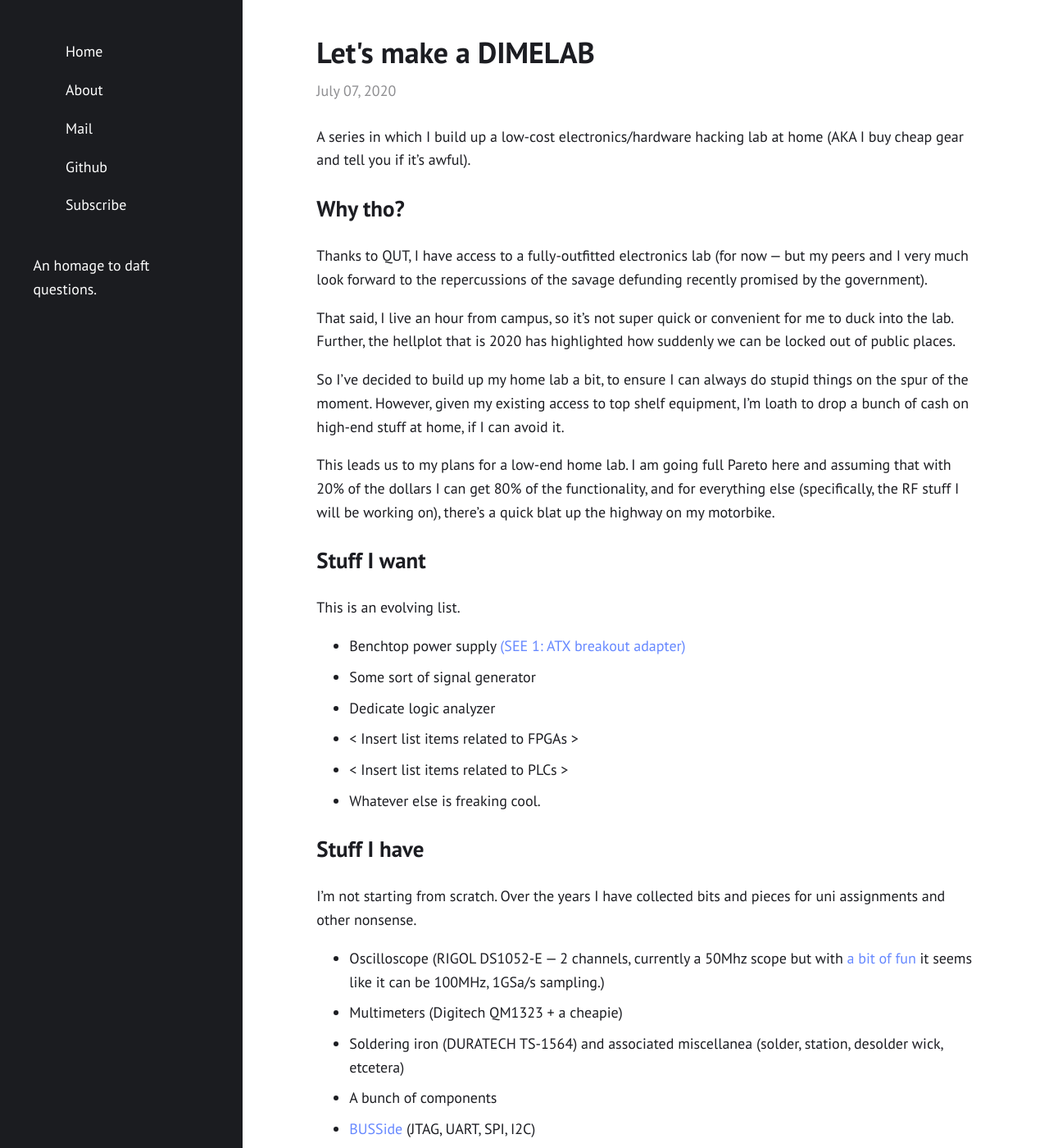
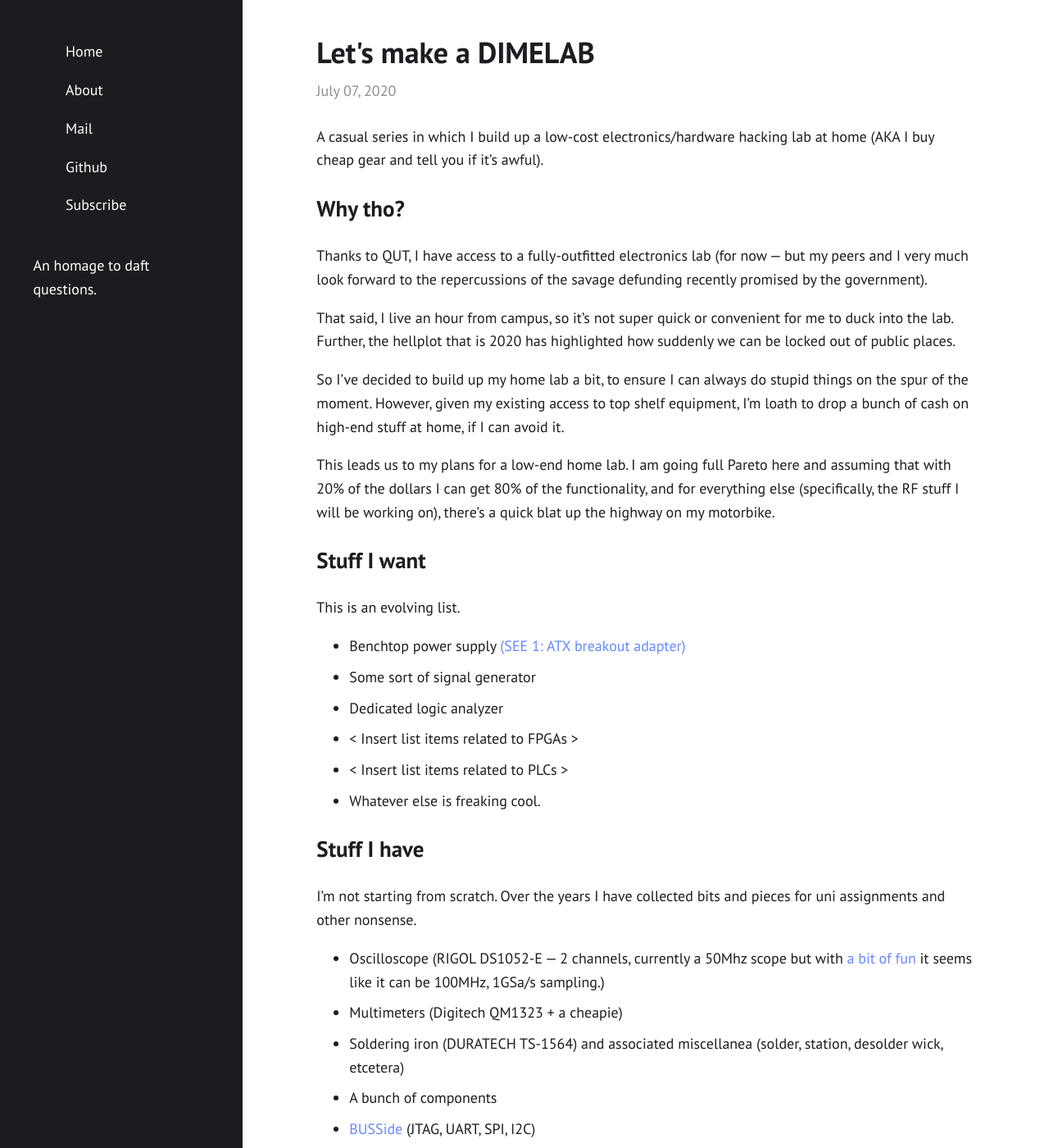
Before and after one commit to unmeg/unmeg.github.io, a Jekyll site: the page built from _posts/2020-07-07-make-cheap-electronics-lab.md, in a window 1280 px wide and 1400 px high. Shown: the whole window at 82% size. Built offline with Jekyll 4.4.1, drawn with Linux system fonts in a browser that asks for light colours.

Commit message:
Update 2020-07-07-make-cheap-electronics-lab.md

```diff
--- a/_posts/2020-07-07-make-cheap-electronics-lab.md
+++ b/_posts/2020-07-07-make-cheap-electronics-lab.md
@@ -3,7 +3,7 @@ title:  "Let's make a DIMELAB"
 layout: post
 ---
 
-A series in which I build up a low-cost electronics/hardware hacking lab at home (AKA I buy cheap gear and tell you if it's awful).
+A casual series in which I build up a low-cost electronics/hardware hacking lab at home (AKA I buy cheap gear and tell you if it's awful).
 
 ## Why tho?
 
@@ -21,7 +21,7 @@ This is an evolving list.
 
 - Benchtop power supply [ (SEE 1: ATX breakout adapter) ](https://megwhite.com.au/atx-power-supply-adapter-zj-024/)
 - Some sort of signal generator
-- Dedicate logic analyzer
+- Dedicated logic analyzer
 - < Insert list items related to FPGAs >
 - < Insert list items related to PLCs >
 - Whatever else is freaking cool.
```
